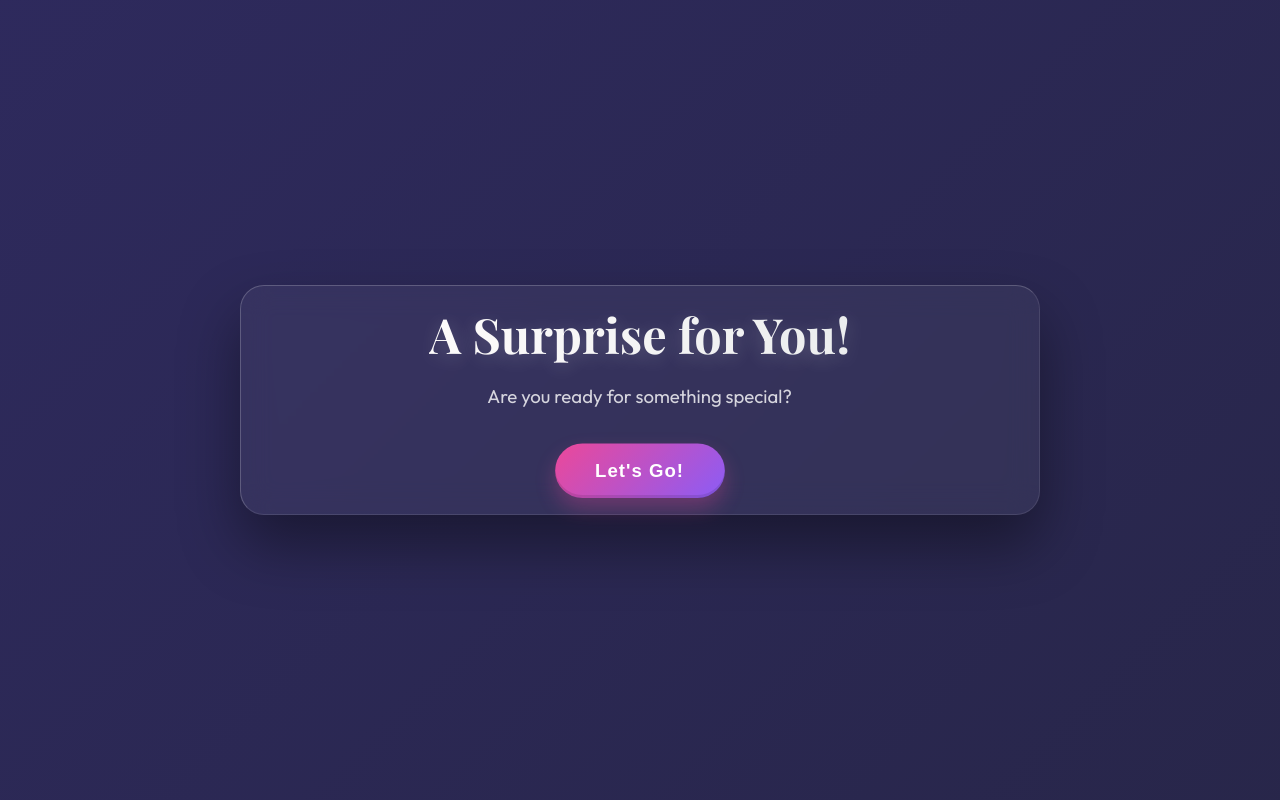
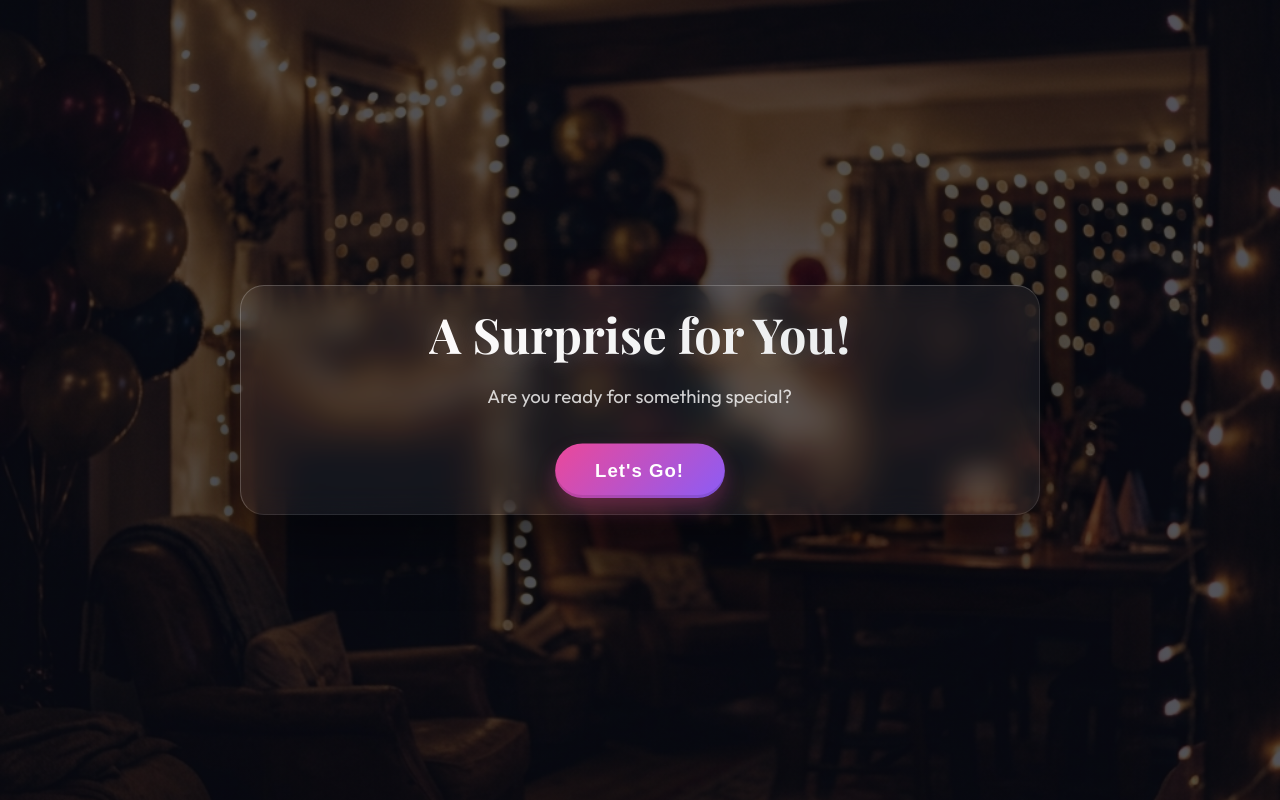
Before and after one commit to vaibhav-vx/Bday, a React (Vite) app: page / in a window 1280 px wide. Built offline with nearby package versions, Linux system fonts and the light colour scheme; a web font is replaced by a local one.

Commit message:
feat: add global styles and background assets for birthday theme

```diff
--- a/src/index.css
+++ b/src/index.css
@@ -17,9 +17,8 @@
 
 body {
   font-family: 'Outfit', sans-serif;
-  background: linear-gradient(135deg, var(--bg-dark), var(--bg-mid), var(--bg-light));
-  background-size: 400% 400%;
-  animation: gradientBG 15s ease infinite;
+  background: linear-gradient(rgba(10, 10, 20, 0.7), rgba(10, 10, 20, 0.7)), url('/assets/bg-room.jpg') no-repeat center center fixed;
+  background-size: cover;
   color: var(--text-color);
   min-height: 100vh;
   display: flex;
```
Also changed, not shown: public/assets/bg-room.jpg (added).
